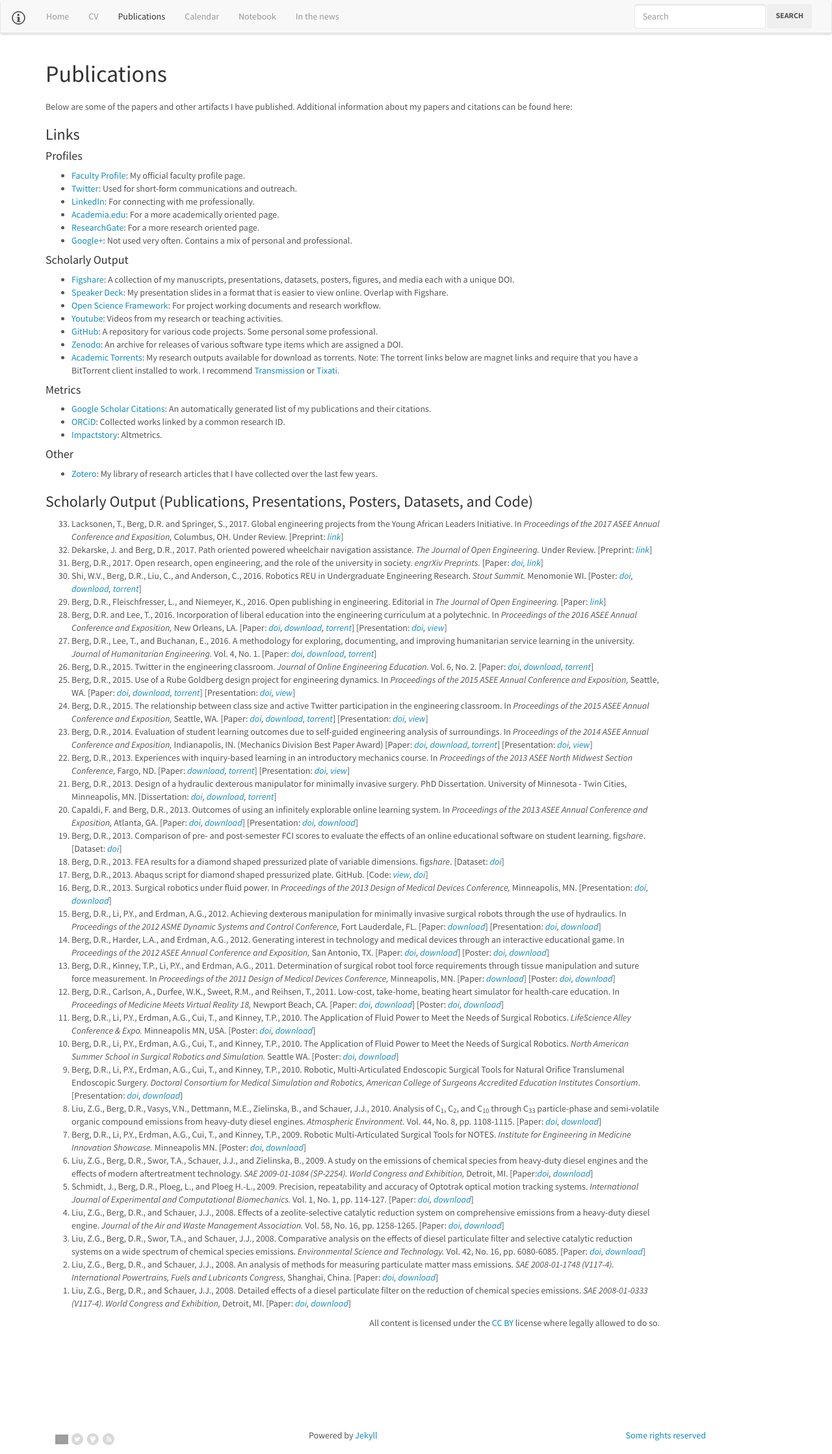
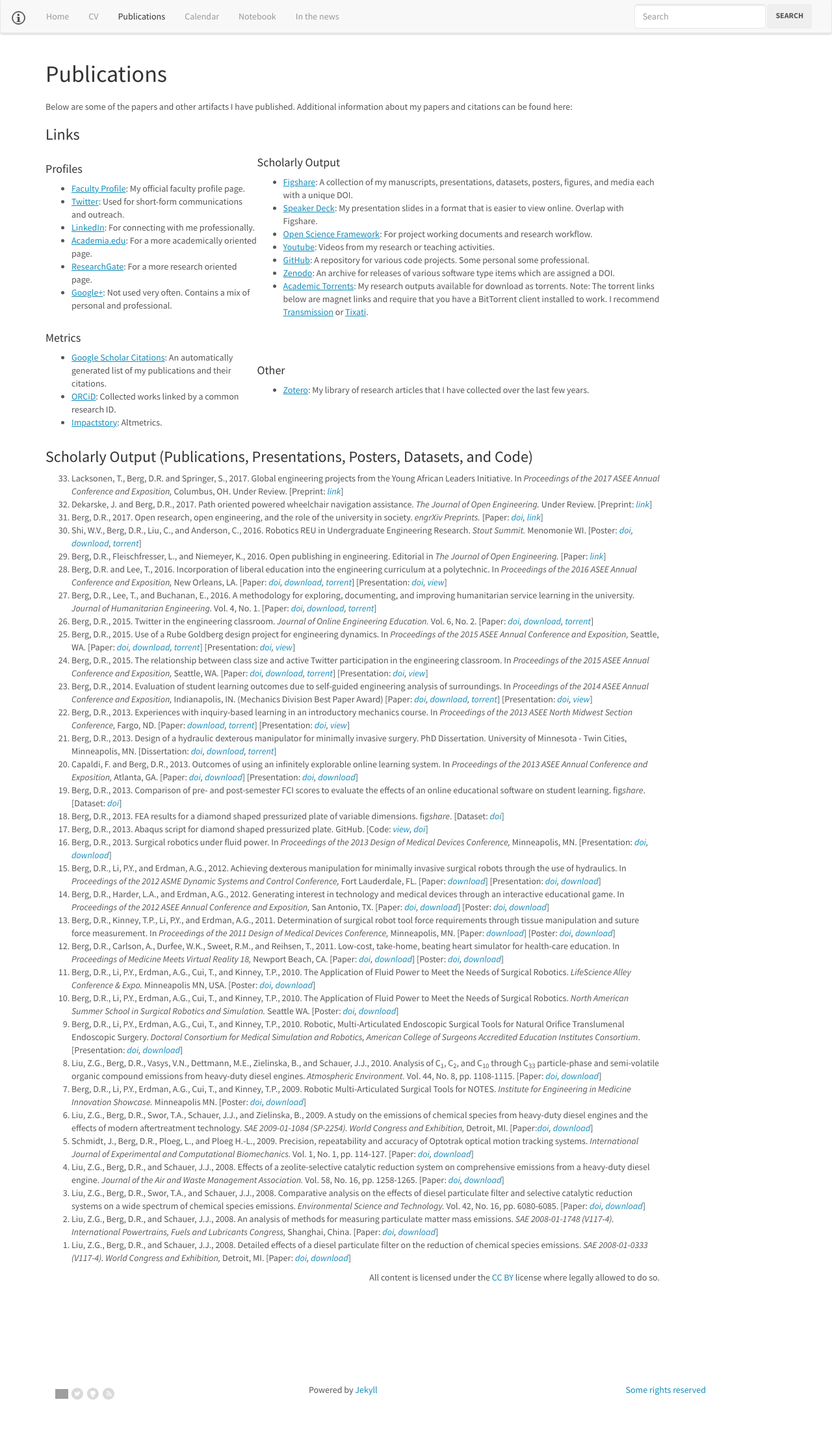
Before and after one commit to devinberg/devinberg.com, a Jekyll site: the page built from publications/index.md, in a window 1280 px wide. Shown: the whole page at 65% size. Built offline with Jekyll 4.4.1, drawn with Linux system fonts in a browser that asks for light colours; nearby versions of some CDN libraries; comment, search, counter and statistics services are not loaded; after the commit the page ends 2168 px from its top, so only the background shows below that; grey boxes are pictures that could not be loaded.

Commit message:
table for organization

```diff
--- a/publications/index.md
+++ b/publications/index.md
@@ -6,7 +6,9 @@ section: Publications
 Below are some of the papers and other artifacts I have published. Additional information about my papers and citations can be found here:
 
 <h3>Links</h3>
-
+<table>
+<tr>
+<td>
 <h4>Profiles</h4>
 <ul>
 <li><a href="http://www.uwstout.edu/faculty/bergdev">Faculty Profile</a>: My official faculty profile page.</li>
@@ -16,7 +18,9 @@ Below are some of the papers and other artifacts I have published. Additional in
 <li><a href="https://www.researchgate.net/profile/Devin_Berg/">ResearchGate</a>: For a more research oriented page.</li>
 <li><a href="http://plus.google.com/+DevinBergPhD">Google+</a>: Not used very often. Contains a mix of personal and professional.</li>
 </ul>
+</td>
 
+<td>
 <h4>Scholarly Output</h4>
 <ul>
 <li><a href="http://figshare.com/authors/Devin%20Berg/412062">Figshare</a>: A collection of my manuscripts, presentations, datasets, posters, figures, and media each with a unique DOI.</li>
@@ -27,19 +31,27 @@ Below are some of the papers and other artifacts I have published. Additional in
 <li><a href="https://zenodo.org/search?f=author&p=Berg%2C%20Devin&ln=en">Zenodo</a>: An archive for releases of various software type items which are assigned a DOI.</li>
 <li><a href="http://academictorrents.com/userdetails.php?id=5591">Academic Torrents</a>: My research outputs available for download as torrents. Note: The torrent links below are magnet links and require that you have a BitTorrent client installed to work. I recommend <a href="https://transmissionbt.com/">Transmission</a> or <a href="https://www.tixati.com/download/">Tixati</a>.</li>
 </ul>
+</td>
+</tr>
 
+<tr>
+<td>
 <h4>Metrics</h4>
 <ul>
 <li><a href="http://scholar.google.com/citations?user=coPlcTkAAAAJ&hl=en">Google Scholar Citations</a>: An automatically generated list of my publications and their citations.</li>
 <li><a href="http://orcid.org/0000-0002-1193-3848">ORCiD</a>: Collected works linked by a common research ID.</li>
 <li><a href="https://impactstory.org/u/0000-0002-1193-3848">Impactstory</a>: Altmetrics.</li>
 </ul>
+</td>
 
+<td>
 <h4>Other</h4>
 <ul>
 <li><a href="https://www.zotero.org/devinberg/items">Zotero</a>: My library of research articles that I have collected over the last few years.</li>
 </ul>
-
+</td>
+</tr>
+</table>
 
 <h3>Scholarly Output (Publications, Presentations, Posters, Datasets, and Code)</h3>
 <ol reversed="">
```
